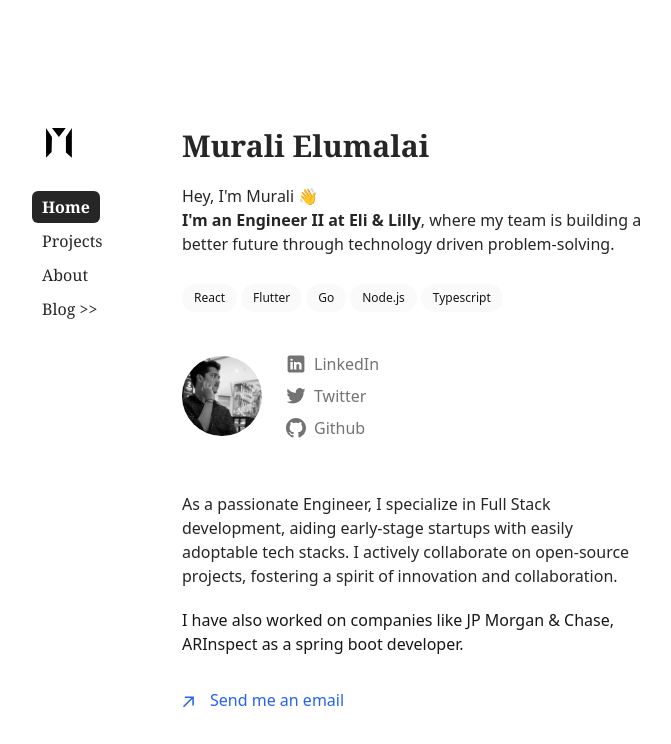
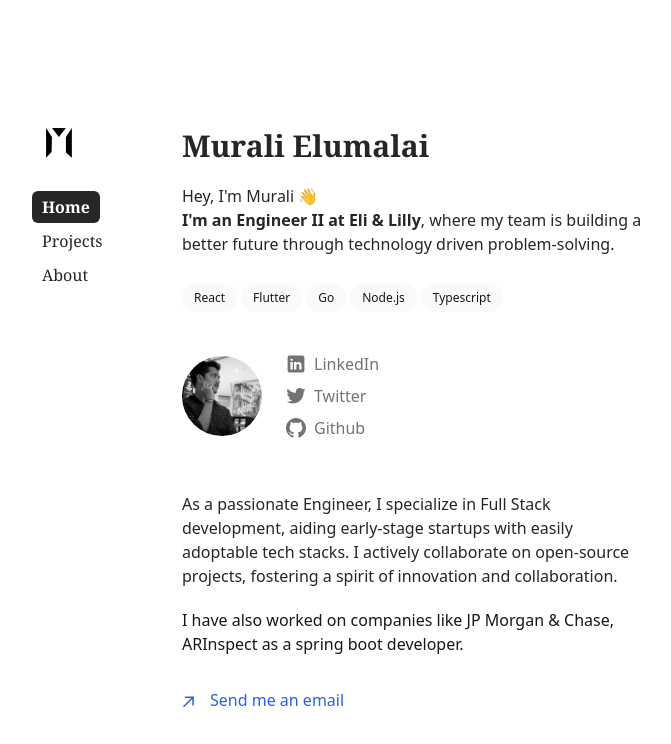
Before and after one commit to iammurali/murali-portfolio, a Next.js app: page / in a window 1280 px wide. Shown: the top 744 px of the page, without its empty margins (160-831 px from the left). Built offline with nearby package versions, Linux system fonts and the light colour scheme.

Commit message:
remove blog

```diff
--- a/layout/layout.tsx
+++ b/layout/layout.tsx
@@ -115,7 +115,7 @@
                     </span>
                   </Link>
                 </li>
-                <li className="py-[5px]">
+                {/* <li className="py-[5px]">
                   <Link
                     href="https://blog.muralielumalai.com/"
                     target="_blank"
@@ -127,7 +127,7 @@
                       Blog {`>>`}
                     </span>
                   </Link>
-                </li>
+                </li> */}
 
                 {/* Add more menu items as needed */}
               </ul>
```
